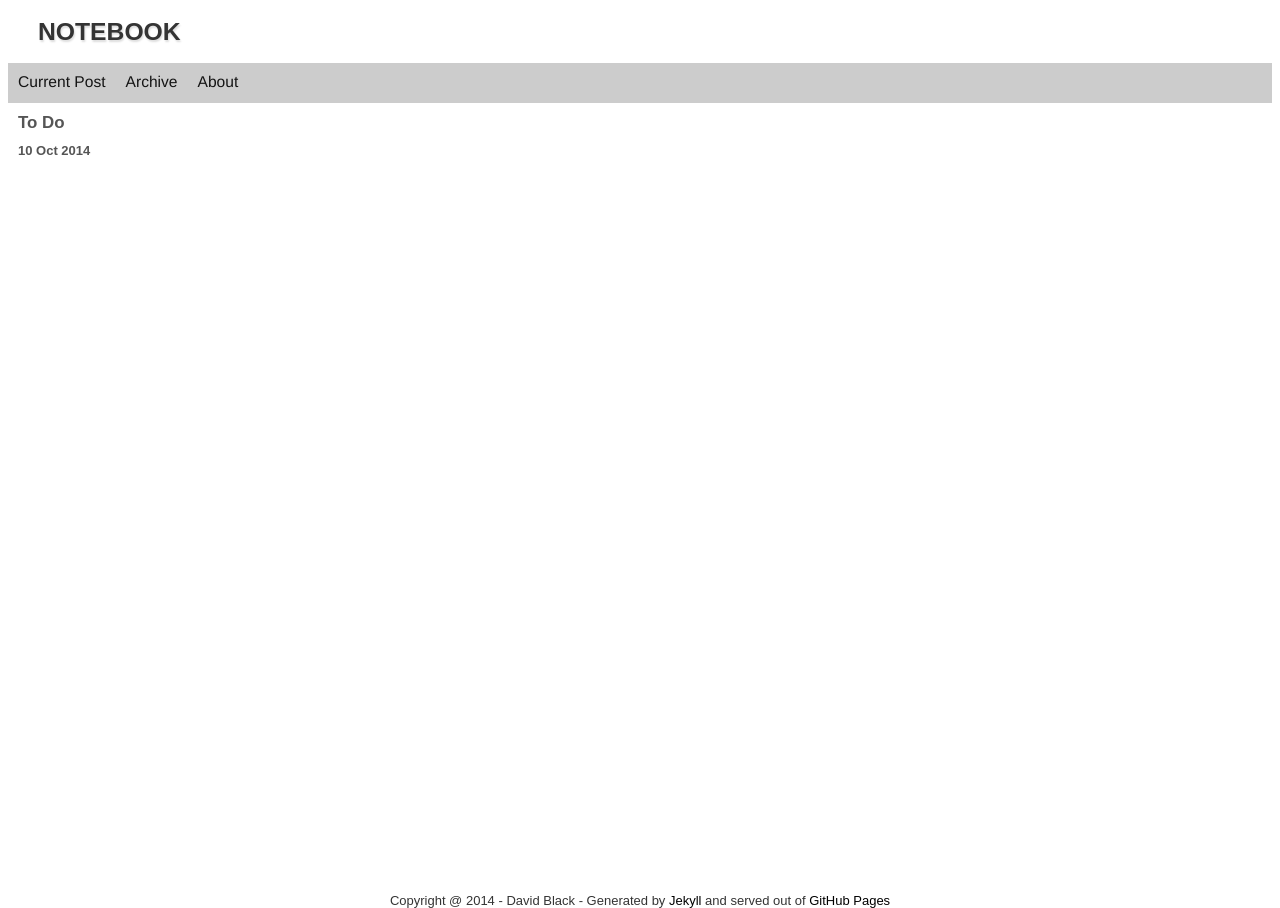
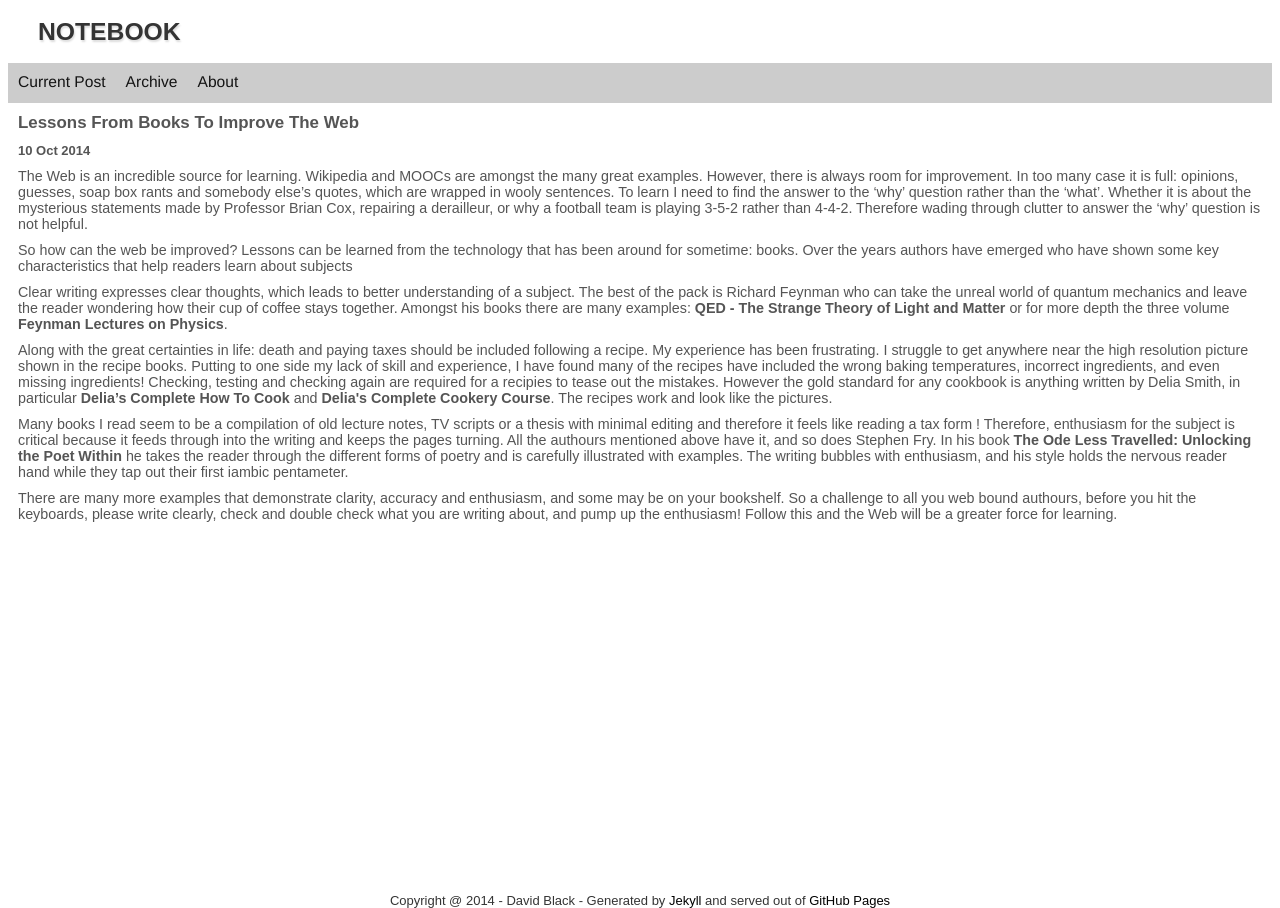
Before and after one commit to dtinblack/dtinblack.github.io, a Jekyll site: the page built from _posts/2014-10-10-current.html, in a window 1280 px wide. Built offline with Jekyll 4.4.1, drawn with Linux system fonts in a browser that asks for light colours.

Commit message:
new post

```diff
--- a/_config.yml
+++ b/_config.yml
@@ -2,4 +2,4 @@ safe: true
 source: .
 destination: ./_site
 lsi: false
-description: "Subjects include Engineering, Philosophy, Science, Literature, Health, Computer Science"
+description: "Blog on subjects covering Engineering, Philosophy, Science, Literature, Health, Computer Science, Business, Art"
--- a/_posts/2014-10-10-current.html
+++ b/_posts/2014-10-10-current.html
@@ -1,21 +1,61 @@
 ---
 layout: post
-title: To Do
-description: To Do
+title: Lessons From Books To Improve The Web
+description: Key learning from books to improve the Web’s educational capability.
 ---
 
 <p>
+The Web is an incredible source for learning.
 
+Wikipedia
+
+and MOOCs
+
+are amongst the many great examples.
+However, there is always room for improvement. In too many case it is full: opinions, guesses, soap box
+rants and somebody else’s quotes, which are wrapped in wooly sentences. To learn I need to find the
+answer to the ‘why’ question rather than the ‘what’. Whether it is about the mysterious statements made
+by Professor Brian Cox,
+repairing a derailleur, or why a football team is playing
+3-5-2 rather than 4-4-2.
+Therefore wading through clutter to answer the ‘why’ question is not helpful.
 </p>
 
 <p>
-
+So how can the web be improved? Lessons can be learned from the technology that has been around for sometime:
+books. Over the years authors have emerged who have shown some key characteristics that help readers learn
+about subjects
 </p>
 
 <p>
-
+Clear writing expresses clear thoughts, which leads to better understanding of a subject. The best of the pack
+is Richard Feynman who can take the unreal world of quantum mechanics and leave the reader wondering how
+their cup of coffee stays together.  Amongst his books there are many examples: <b>QED - The Strange Theory of
+Light and Matter</b> or for more depth the three volume <b>Feynman Lectures on Physics</b>.
 </p>
 
 <p>
+Along with the great certainties in life: death and paying taxes should be included following a recipe.
+My experience has been frustrating. I struggle to get anywhere near the high resolution picture shown in
+the recipe books. Putting to one side my lack of skill and experience, I have found many of the recipes
+have included the wrong baking temperatures, incorrect ingredients, and even missing ingredients! Checking,
+testing and checking again are required for a recipies to tease out the mistakes. However the gold standard
+for any cookbook is anything written by Delia Smith, in particular <b>Delia’s Complete How To Cook</b> and <b>Delia's
+Complete Cookery Course</b>. The recipes work and look like the pictures.
+</p>
 
+<p>
+Many books I read seem to be a compilation of old lecture notes, TV scripts or a thesis with minimal editing
+and therefore it feels like reading a tax form ! Therefore, enthusiasm for the subject is critical because
+it feeds through into the writing and keeps the pages turning. All the authours mentioned above have it,
+and so does Stephen Fry.  In his book <b>The Ode Less Travelled: Unlocking the Poet Within</b> he takes the reader
+through the different forms of poetry and is carefully illustrated with examples. The writing bubbles with
+enthusiasm, and his style holds the nervous reader hand while they tap out their first iambic pentameter.
 </p>
+
+<p>
+There are many more examples that demonstrate clarity, accuracy and enthusiasm, and some may be on your
+bookshelf. So a challenge to all you web bound authours, before you hit the keyboards, please write clearly,
+check and double check what you are writing about, and pump up the enthusiasm! Follow this and the Web will
+be a greater force for learning.
+</p>
```
Also changed, not shown: _posts/2014-09-26-current.html (deleted, +0 -68 lines).
